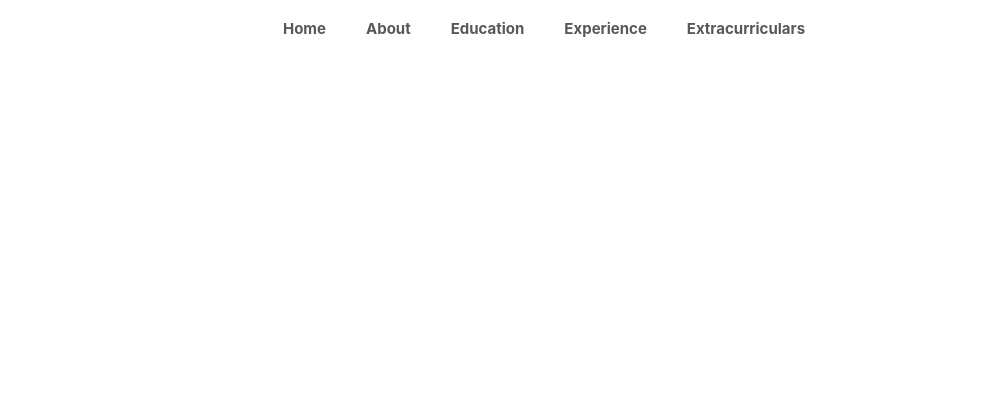
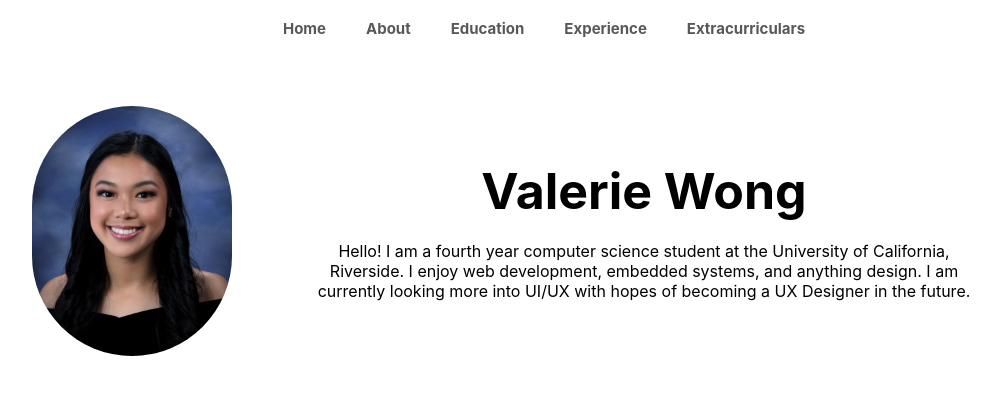
Before and after one commit to vwong031/valeriewong, a React (Create React App) app in the folder cs110-professional-web/: page / in a window 1280 px wide. Shown: the top 394 px of the page, without its empty margins (96-1092 px from the left). Built offline with nearby package versions, Linux system fonts and the light colour scheme.

Commit message:
initial home

```diff
--- a/cs110-professional-web/src/App.js
+++ b/cs110-professional-web/src/App.js
@@ -1,11 +1,13 @@
 // import logo from './logo.svg';
 import Nav from './components/Nav';
+import Home from './components/Home';
 import './App.css';
 
 function App() {
   return (
     <div className="App">
       <Nav />
+      <Home />
       {/* <header className="App-header">
         <img src={logo} className="App-logo" alt="logo" />
         <p>
--- a/cs110-professional-web/src/components/Home.css
+++ b/cs110-professional-web/src/components/Home.css
@@ -0,0 +1,34 @@
+.container {
+  display: flex;
+  justify-content: space-between;
+  margin-right: 10%;
+  margin-left: 10%;
+  margin-top: 50px;
+}
+
+.profile-img {
+  display: flex;
+  width: 250px;
+  height: 250px;
+  border-radius: 200px;
+  /* margin-left: 10%; */
+}
+
+.name-and-description {
+  display: flex;
+  flex-direction: column;
+  justify-content: center;
+  /* align-items: center; */
+  /* margin-right: 30% */
+}
+
+.name {
+  font-weight: bold;
+  font-size: 50px;
+  margin-bottom: 20px;
+}
+
+.description {
+  margin-left: 80px;
+  margin-right: 80px;
+}
--- a/cs110-professional-web/src/components/Home.js
+++ b/cs110-professional-web/src/components/Home.js
@@ -1,9 +1,23 @@
-import './Home.css'
+import './Home.css';
+// import headshot from 'C:/Users/vkwon/OneDrive/Desktop/code/CS110/cs110-professional-website/cs110-professional-web/public/hs-headshot.jpg';
 
 function Home() {
   return (
     <div>
-
+      <div class="container">
+        <img class="profile-img" src={process.env.PUBLIC_URL + '/hs-headshot.jpg'} alt="Headshot of Valerie Wong. She has long black hair and is wearing a black off the shoulder top."/>
+        <div class="name-and-description">
+          <div class="name">
+            Valerie Wong
+          </div>
+          <div class="description">
+            Hello! I am a fourth year computer science student at the University of California, Riverside.
+            I enjoy web development, embedded systems, and anything design. I am currently
+            looking more into UI/UX with hopes of becoming a UX Designer in
+            the future.
+          </div>
+        </div>
+      </div>
     </div>
   );
 }
```
Also changed, not shown: cs110-professional-web/public/hs-headshot.jpg (added).
